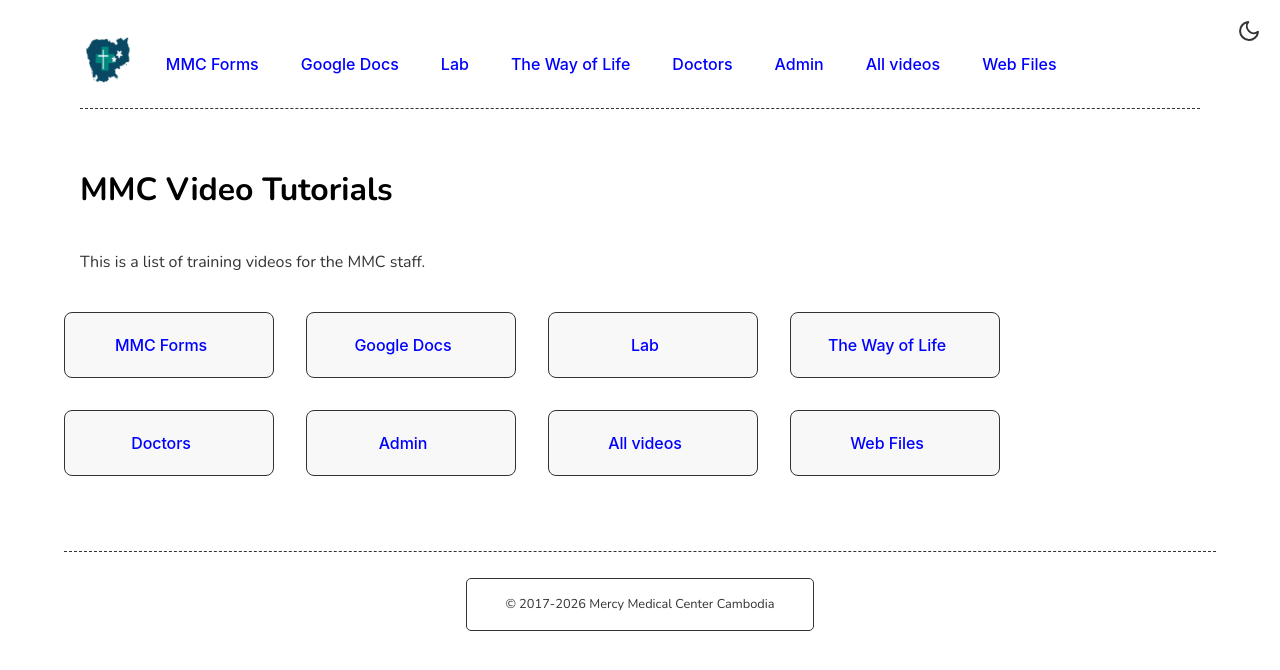
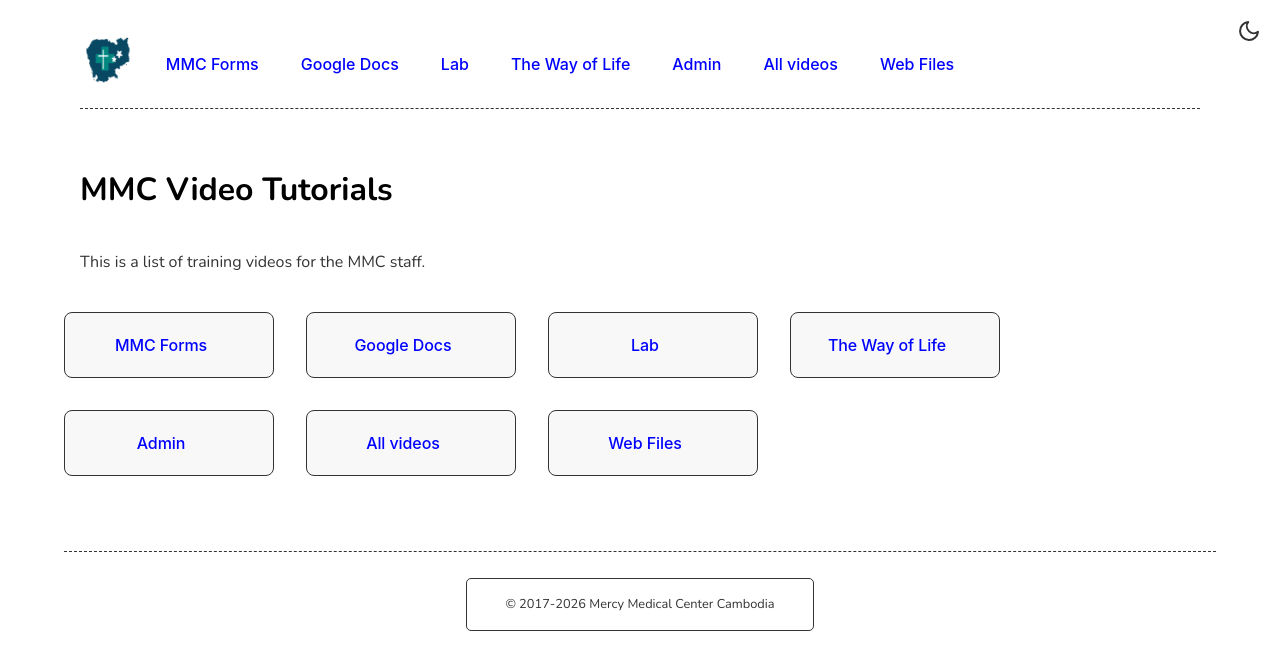
Before and after one commit to yong-lim/mmc-staff, a Jekyll site: the page built from index.md, in a window 1280 px wide. Shown: the top 670 px of the page. Built offline with Jekyll 4.4.1, drawn with Linux system fonts in a browser that asks for light colours.

Commit message:
Remove Doctor menu option

```diff
--- a/_data/menu.yml
+++ b/_data/menu.yml
@@ -7,8 +7,6 @@
     url: pages/lab
   - title: The Way of Life
     url: pages/the-way
-  - title: Doctors
-    url: pages/doctors
   - title: Admin
     url: pages/admin
   - title: All videos
```
